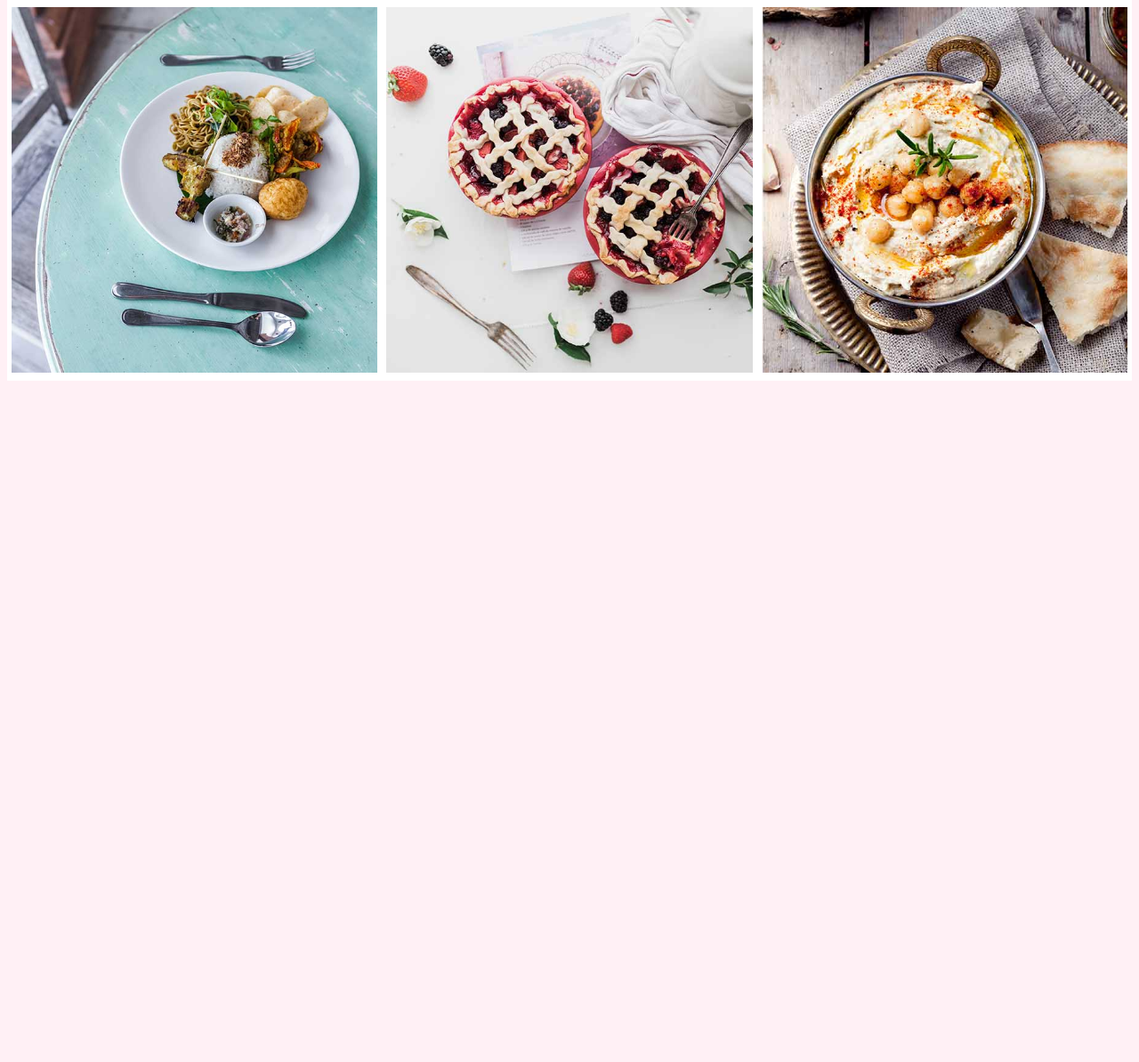
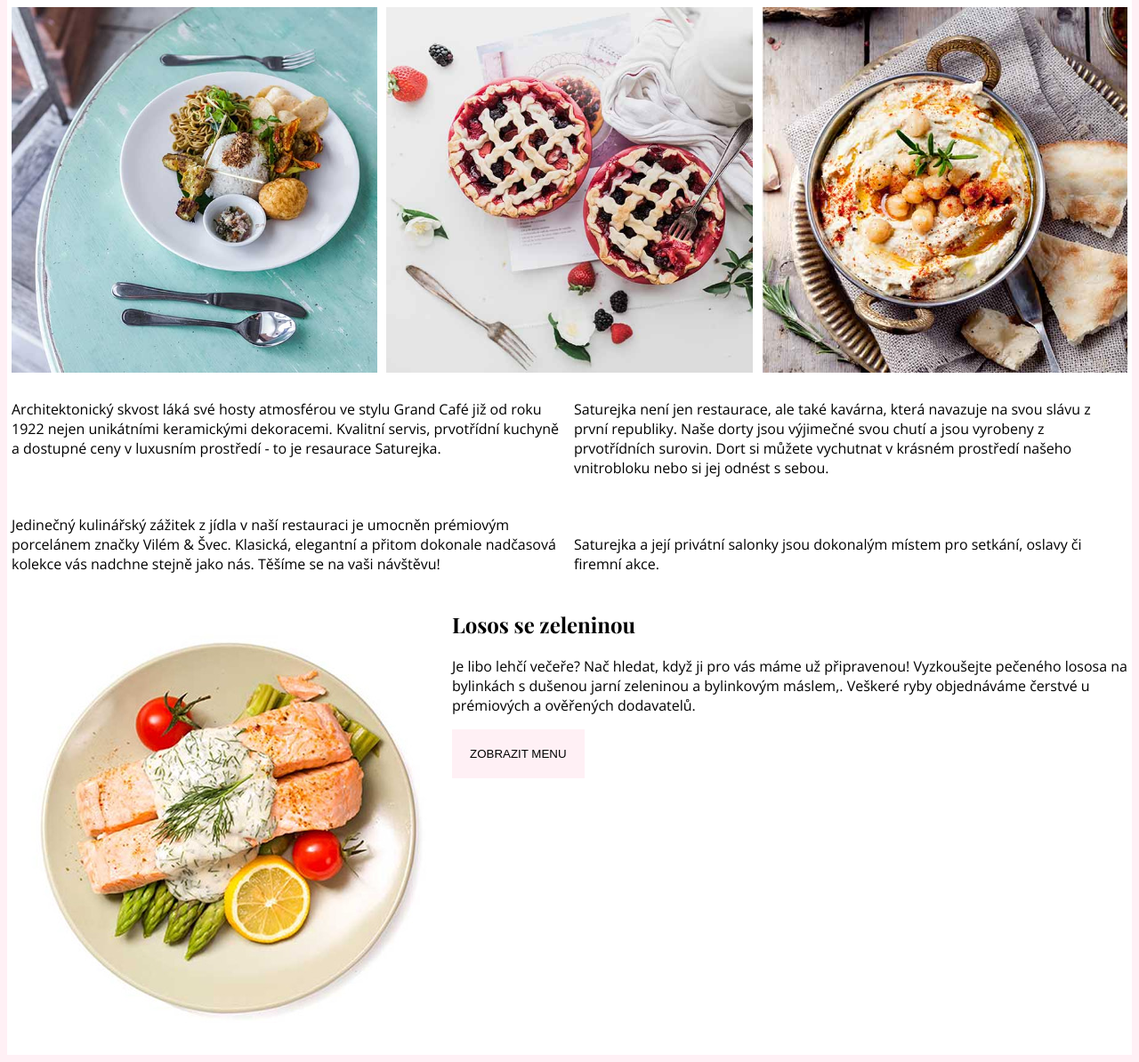
Before and after one commit to kristynakopalova/cviceni_saturejka, a plain HTML site: page index.html in a window 1280 px wide. Shown: the part 307-1501 px from the top of the page at 89% size. Before the commit the page ends 800 px from the top, so only its background shows below. Drawn offline with nearby package versions, Linux system fonts and the light colour scheme.

Commit message:
pridani uvodu a dish1

```diff
--- a/index.html
+++ b/index.html
@@ -24,7 +24,6 @@
         margin-right: auto;
       }
       p {
-        text-align: center;
         font-family: 'Open Sans', sans-serif;
       }
       div {
@@ -34,45 +33,113 @@
         text-align: center;
         font-family: 'Playfair Display', serif;
       }
+      h2 {
+        font-family: 'Playfair Display', serif;
+      }
       * {
         box-sizing: border-box;
       }
-
-      .column {
+      /* row - Tato třída je využita pro zajištění "clearfix" efektu, který zamezuje problémům spojeným s plovoucími prvky */
+      .row::after {
+        content: '';
+        clear: both;
+        display: table;
+      }
+      .column_33 {
         float: left;
         width: 33.33%;
         padding: 5px;
       }
 
-      .row::after {
-        content: '';
-        clear: both;
-        display: table;
+      .column_50 {
+        float: left;
+        width: 50%;
+        padding: 5px;
+      }
+      .zarovnani_na_stred {
+        text-align: center;
+      }
+      #losos_se_zeleninou {
+        float: left;
+      }
+      button {
+        background-color: lavenderblush;
+        border-color: lavenderblush;
+        border-style: none;
+        padding-block: 20px;
+        padding-inline: 20px;
       }
     </style>
   </head>
   <body>
     <img id="logo_saturejka" src="img/logo.png" alt="Logo Saturejka" />
-    <p>
+    <p class="zarovnani_na_stred">
       Přijďte se potěšit naši chutnou a originální kuchyní v příjemném a milém
       prostředí.
     </p>
     <div>
       <h1>Naše nabídka</h1>
-      <p>
+      <p class="zarovnani_na_stred">
         Vybraná jídla z našeho jarního menu připravená našimi prvotřídními
         šefkuchaři.
       </p>
       <div class="row">
-        <div class="column">
+        <div class="column_33">
           <img src="img/home1.jpg" alt="Home1" style="width: 100%" />
         </div>
-        <div class="column">
+        <div class="column_33">
           <img src="img/home2.jpg" alt="Home2" style="width: 100%" />
         </div>
-        <div class="column">
+        <div class="column_33">
           <img src="img/home3.jpg" alt="Home3" style="width: 100%" />
         </div>
+      </div>
+      <div class="row">
+        <div class="column_50">
+          <p>
+            Architektonický skvost láká své hosty atmosférou ve stylu Grand Café
+            již od roku 1922 nejen unikátními keramickými dekoracemi. Kvalitní
+            servis, prvotřídní kuchyně a dostupné ceny v luxusním prostředí - to
+            je resaurace Saturejka.
+          </p>
+        </div>
+        <div class="column_50">
+          <p>
+            Saturejka není jen restaurace, ale také kavárna, která navazuje na
+            svou slávu z první republiky. Naše dorty jsou výjimečné svou chutí a
+            jsou vyrobeny z prvotřídních surovin. Dort si můžete vychutnat v
+            krásném prostředí našeho vnitrobloku nebo si jej odnést s sebou.
+          </p>
+        </div>
+      </div>
+      <div class="row">
+        <div class="column_50">
+          <p>
+            Jedinečný kulinářský zážitek z jídla v naší restauraci je umocněn
+            prémiovým porcelánem značky Vilém & Švec. Klasická, elegantní a
+            přitom dokonale nadčasová kolekce vás nadchne stejně jako nás.
+            Těšíme se na vaši návštěvu!
+          </p>
+        </div>
+        <div class="column_50">
+          <p>
+            <br />
+            Saturejka a její privátní salonky jsou dokonalým místem pro setkání,
+            oslavy či firemní akce.
+          </p>
+        </div>
+      </div>
+
+      <div class="row">
+        <img id="losos_se_zeleninou" src="img/dish1.jpg" alt="Dish1" />
+        <h2>Losos se zeleninou</h2>
+        <p>
+          Je libo lehčí večeře? Nač hledat, když ji pro vás máme už připravenou!
+          Vyzkoušejte pečeného lososa na bylinkách s dušenou jarní zeleninou a
+          bylinkovým máslem,. Veškeré ryby objednáváme čerstvé u prémiových a
+          ověřených dodavatelů.
+        </p>
+        <button>ZOBRAZIT MENU</button>
       </div>
     </div>
   </body>
```
Also changed, not shown: 1 other file.
